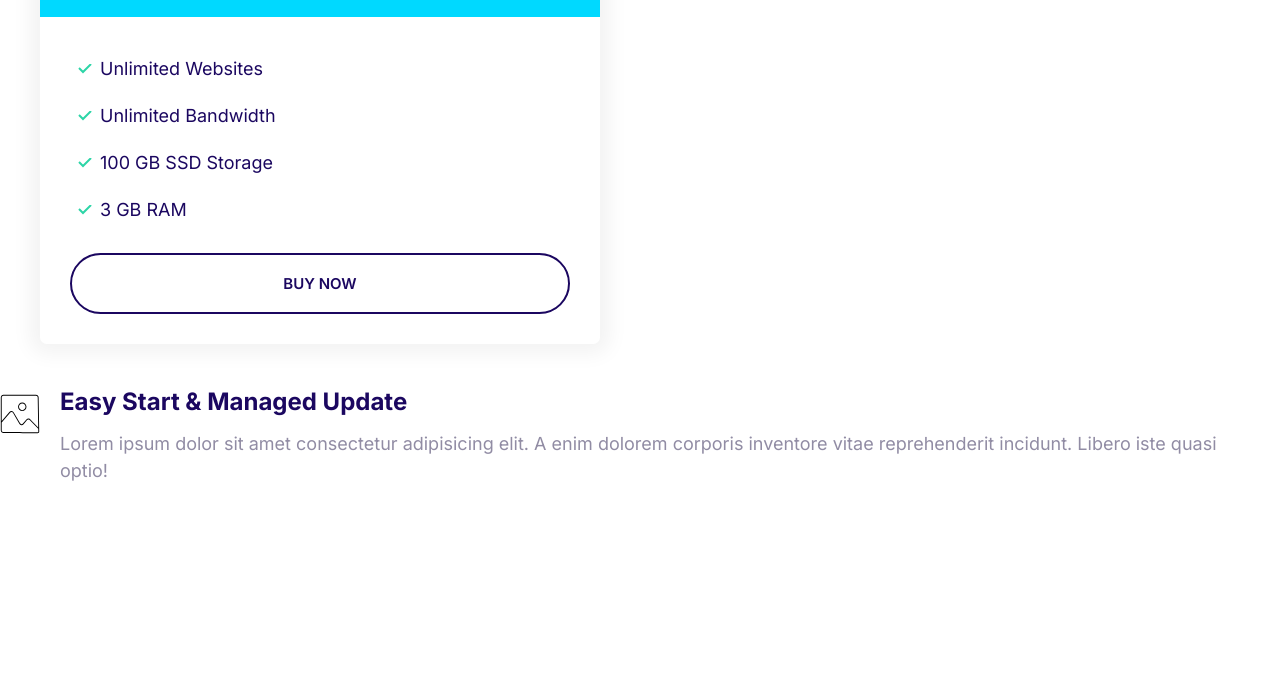
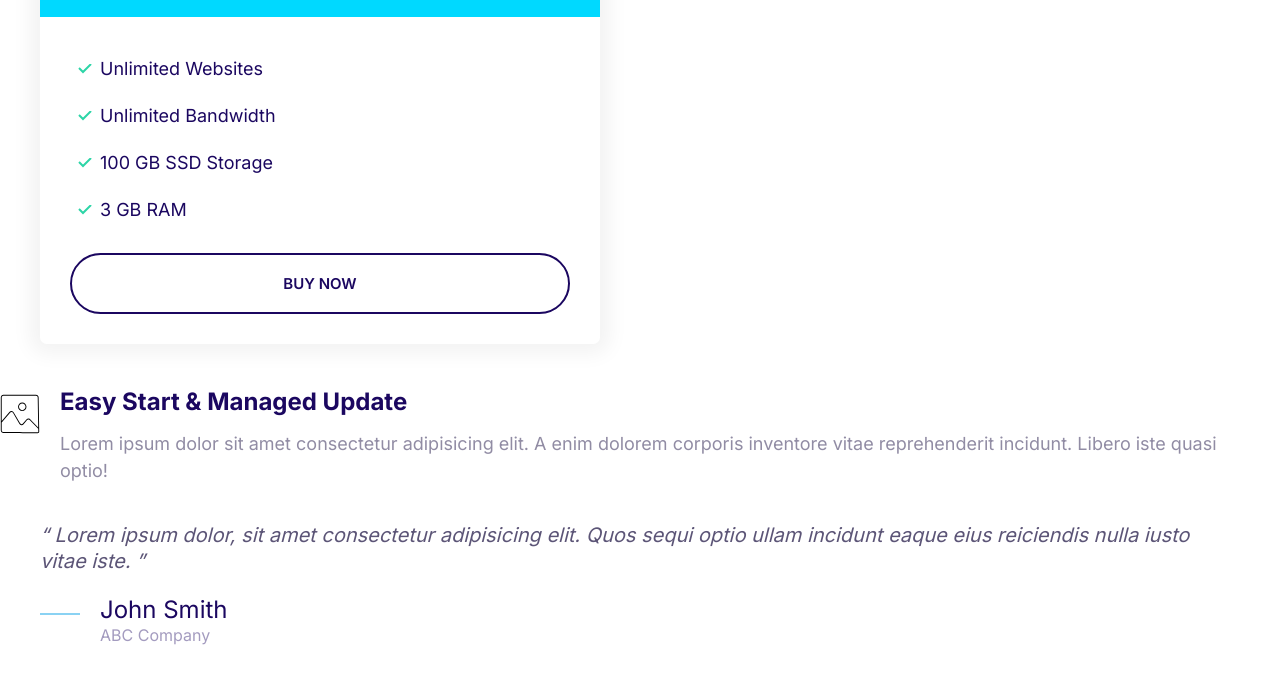
Before and after one commit to SarthakH19/moshify-hosting, a plain HTML site: page index.html in a window 1280 px wide. Shown: the part 503-1185 px from the top of the page. Before the commit the page ends 1005 px from the top, so only its background shows below. Drawn offline with Linux system fonts and the light colour scheme.

Commit message:
Build the quotes component.

```diff
--- a/css/styles.css
+++ b/css/styles.css
@@ -10,6 +10,7 @@
   --color-accent: #ff3400;
   --color-headings: #1b0760;
   --color-body: #918ca4;
+  --color-body-darker: #5c5577;
   --color-border: #ccc;
   --border-radius: 30px;
 }
@@ -389,3 +390,53 @@ a {
 .media__image {
   margin-top: 1rem;
 }
+
+/* Quotes */
+
+.quote {
+  font-size: 3rem;
+  font-style: italic;
+  color: var(--color-body-darker);
+  line-height: 1.3;
+}
+
+.quote__text::before {
+  content: open-quote;
+}
+
+.quote__text::after {
+  content: close-quote;
+}
+
+.quote__author {
+  font-size: 3rem;
+  font-weight: 500;
+  font-style: normal;
+  margin-bottom: 0;
+}
+
+.quote__organization {
+  color: var(--color-headings);
+  opacity: 0.4;
+  font-size: 2rem;
+  font-style: normal;
+}
+
+.quote__line {
+  position: relative;
+  bottom: 10px;
+}
+
+@media screen and (min-width: 1024px) {
+  .quote {
+    font-size: 2rem;
+  }
+
+  .quote__author {
+    font-size: 2.4rem;
+  }
+
+  .quote__organization {
+    font-size: 1.6rem;
+  }
+}
--- a/index.html
+++ b/index.html
@@ -68,5 +68,24 @@
         </p>
       </div>
     </div>
+    <blockquote class="quote">
+      <p class="quote__text">
+        Lorem ipsum dolor, sit amet consectetur adipisicing elit. Quos sequi
+        optio ullam incidunt eaque eius reiciendis nulla iusto vitae iste.
+      </p>
+      <footer>
+        <div class="media">
+          <div class="media__image">
+            <svg class="icon icon--primary quote__line">
+              <use xlink:href="images/sprite.svg#line"></use>
+            </svg>
+          </div>
+          <div class="media__body">
+            <h3 class="media__title quote__author">John Smith</h3>
+            <p class="quote__organization">ABC Company</p>
+          </div>
+        </div>
+      </footer>
+    </blockquote>
   </body>
 </html>
```
Also changed, not shown: components/quotes.html (added, +19 -0 lines).
